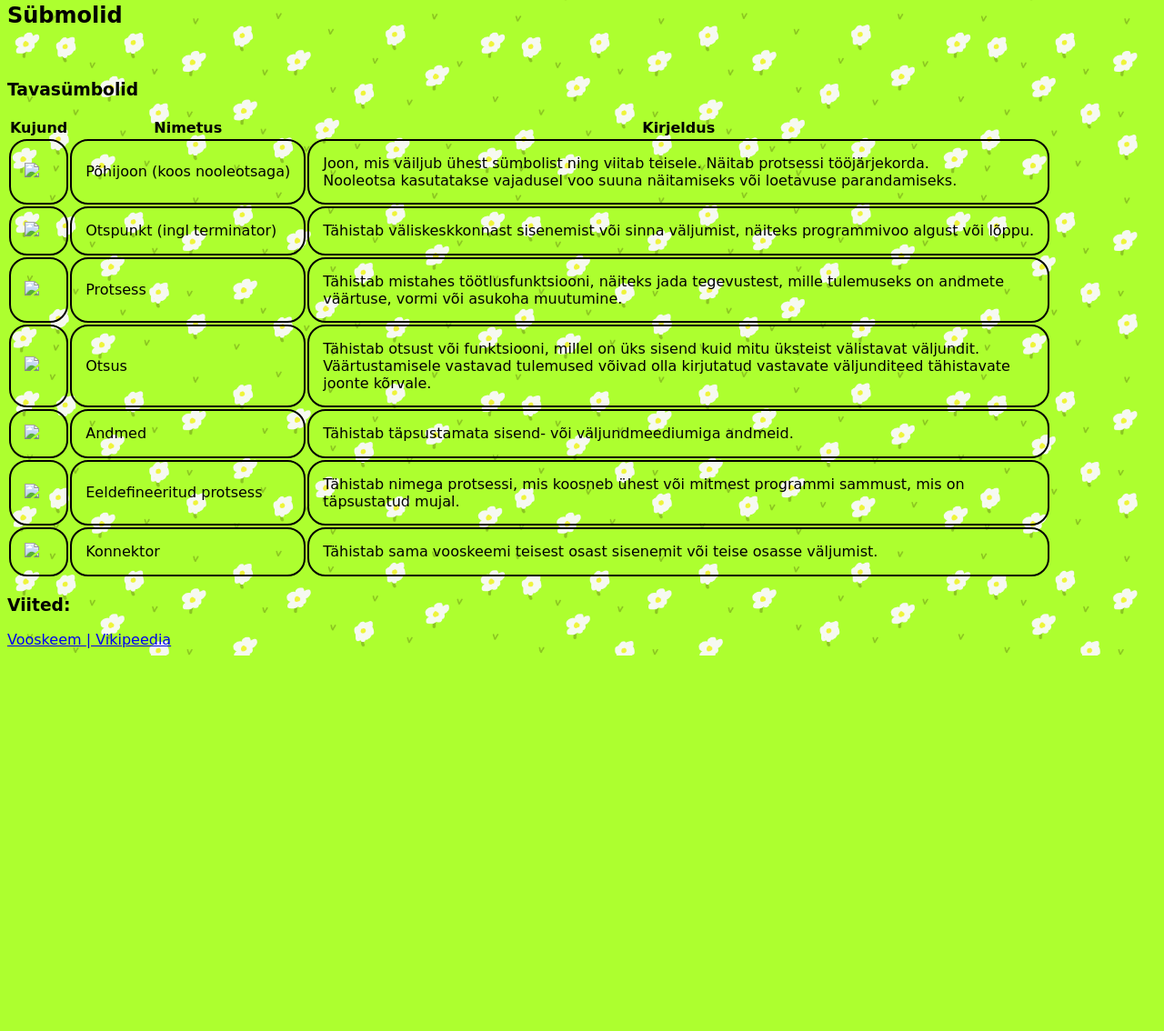
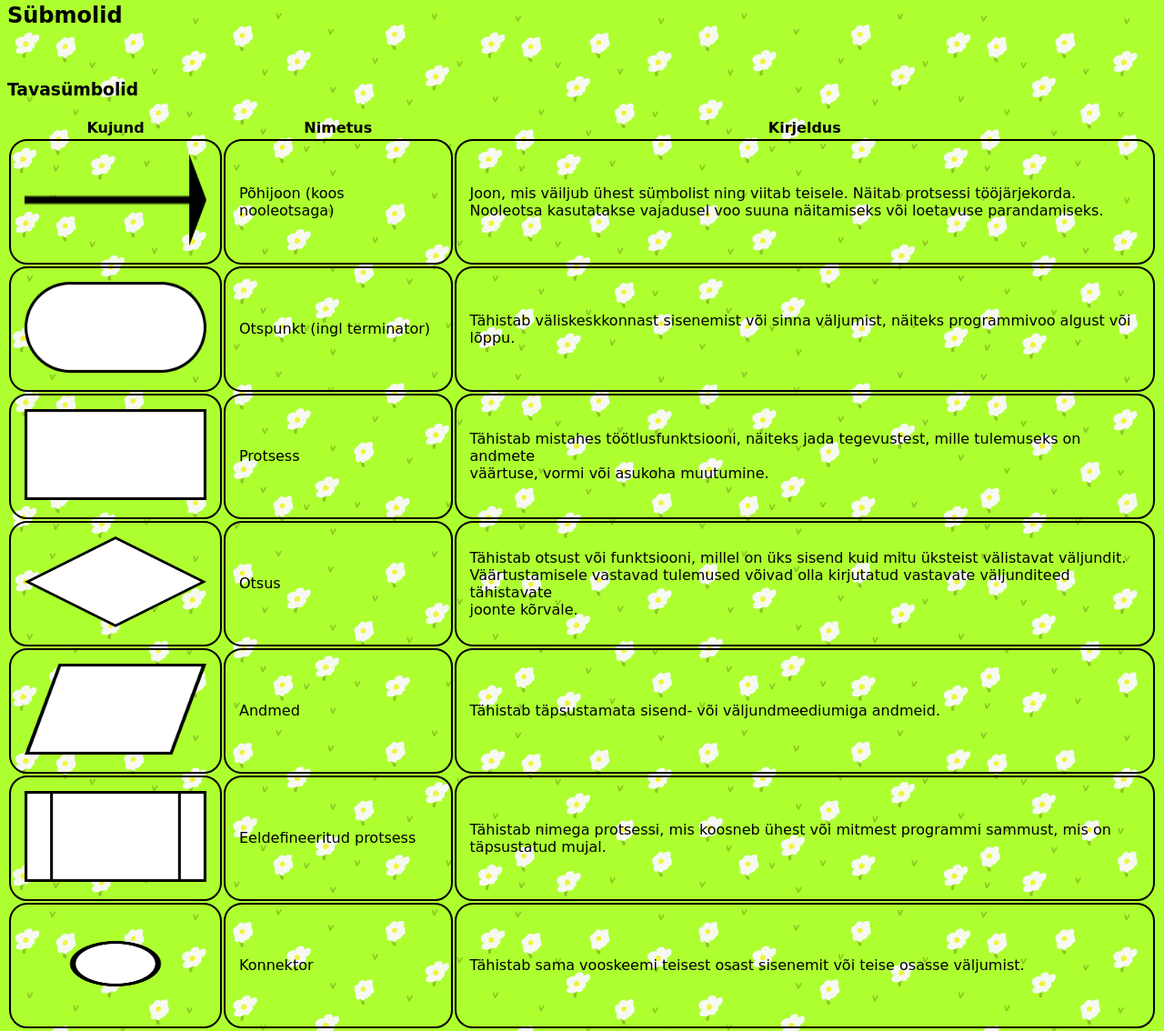
Before and after one commit to Apeirophobia/TarkvaraarendusprotsessTARpe24Pysijainen, a plain HTML site: page UML/flowchart.html in a window 1280 px wide. Shown: the part 783-1917 px from the top of the page at 91% size. Before the commit the page ends 1504 px from the top, so only its background shows below. Drawn offline with Linux system fonts and the light colour scheme.

Commit message:
Flowchart Assets

```diff
--- a/assets/style.css
+++ b/assets/style.css
@@ -22,3 +22,17 @@ td {
     border: solid black 1pt;
     border-radius: 30px;
 }
+
+.erd-figure {
+    width: 300px;
+    height: 100px;
+}
+
+.flowchart-table-tr {
+    height:100px;
+}
+
+.flowchart-figure {
+    height: 100px;
+    width: 200px;
+}
```
Also changed, not shown: assets/UML/Flowchart/connector.png (added), assets/UML/Flowchart/decision.png (added), assets/UML/Flowchart/flowline.png (added), assets/UML/Flowchart/inputoutput.png (added), assets/UML/Flowchart/predefined.png (added), assets/UML/Flowchart/process.png (added), assets/UML/Flowchart/terminal.png (added).
